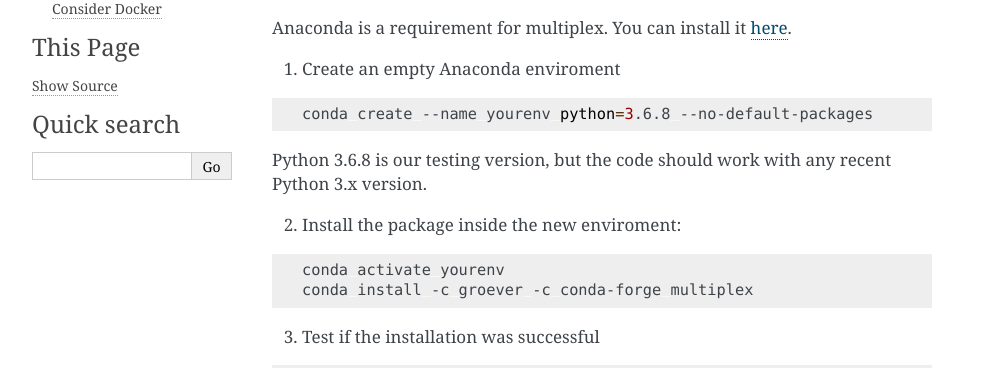
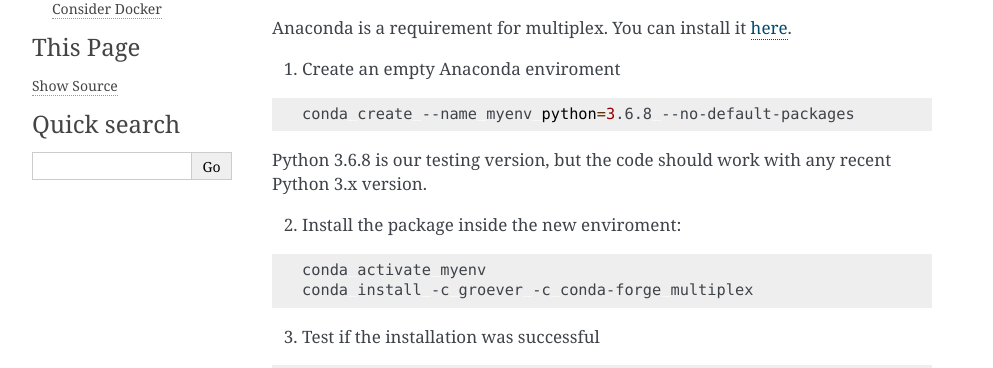
Before and after one commit to bimanifold/pybimanifold, a Sphinx documentation site: the page built from docs/source/installation.rst, in a window 1280 px wide. Shown: the part 159-527 px from the top of the page, without its empty margins (148-1141 px from the left). Built offline with Sphinx 7.4.7, drawn with Linux system fonts in a browser that asks for light colours.

Commit message:
updating docs

```diff
--- a/docs/source/installation.rst
+++ b/docs/source/installation.rst
@@ -10,7 +10,7 @@
 
 .. code-block:: bash
 
-   conda create --name yourenv python=3.6.8 --no-default-packages
+   conda create --name myenv python=3.6.8 --no-default-packages
 
 Python 3.6.8 is our testing version, but the code should work with any recent Python 3.x version.
 
@@ -18,7 +18,7 @@
 
 .. code-block:: bash
 
-  conda activate yourenv
+  conda activate myenv
   conda install -c groever -c conda-forge multiplex
 
 3) Test if the installation was successful
```
Also changed, not shown: README.md (+1 -1 lines).
